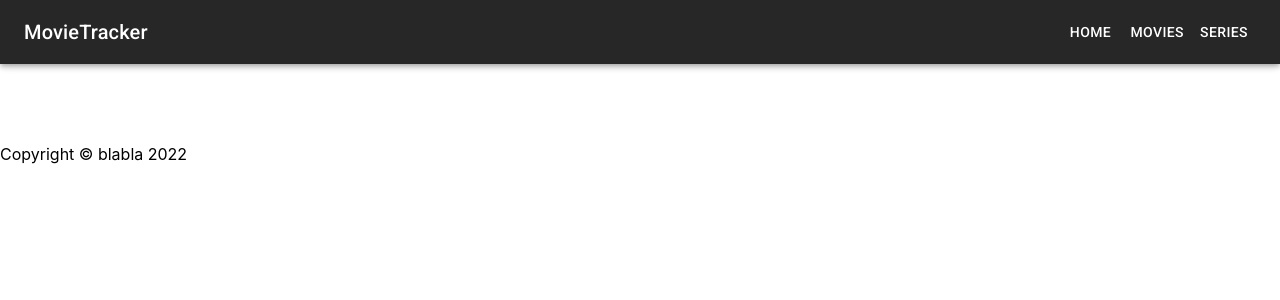
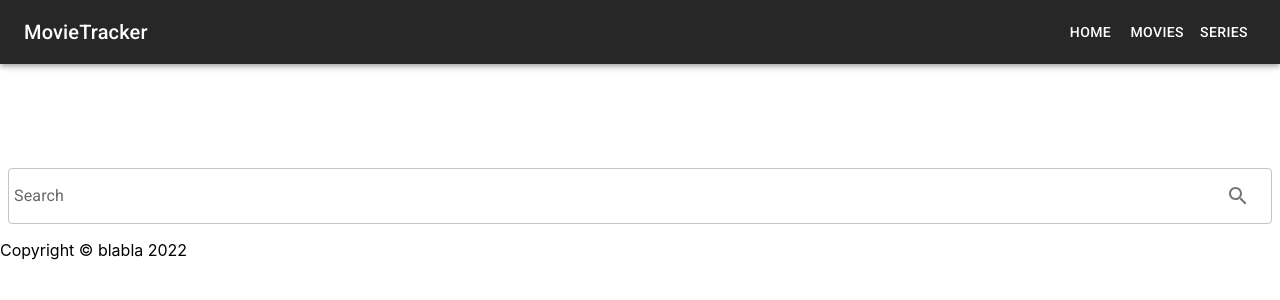
Before and after one commit to alexsaav/movieTracker, a React (Create React App) app: page / in a window 1280 px wide. Shown: the top 300 px of the page. Built offline with nearby package versions, Linux system fonts and the light colour scheme; no server answers.

Commit message:
incorporate search bar in home component

```diff
--- a/src/app/App.jsx
+++ b/src/app/App.jsx
@@ -1,14 +1,14 @@
 import { BrowserRouter as Router, Routes, Route } from 'react-router-dom';
 import Layout from '../components/Layout/Layout';
 import Movies from '../features/Movies/Movies';
-import { Home } from '../components/Home/Home';
-import './App.css';
+import Home from '../features/Home/Home'
 import Movie from '../features/Movie/Movie';
 import MovieCredits from '../features/MovieCredits/MovieCredits';
 import Person from '../features/People/Person';
 import Images from '../features/MovieMedia/Images';
 import Videos from '../features/MovieMedia/Videos';
 import PersonImages from '../features/People/PersonImages';
+import './App.css';
 
 function App() {
     return (
@@ -16,7 +16,7 @@ function App() {
             <Routes>
                 <Route path='/' element={<Layout />}>
                     <Route index element={<Home />} />
-                    <Route path='/movies' element={<Movies />} />
+                    <Route path='/search' element={<Movies />} />
                     <Route path='/movie/:id' element={ <Movie /> } />
                     <Route path='movie/:id/cast' element={ <MovieCredits /> } />
                     <Route path='/person/:id/:name' element={ <Person /> } />
--- a/src/components/Home/Home.jsx
+++ /dev/null
@@ -1,9 +0,0 @@
-import * as React from 'react';
-
-export const Home = () => {
-    return (
-        <main>
-
-        </main>
-    )
-}
--- a/src/components/SearchBar/SearchBar.jsx
+++ b/src/components/SearchBar/SearchBar.jsx
@@ -1,7 +1,13 @@
 import { Box } from "@mui/material"
 import { Input } from '@mui/material'
+import { Form } from "react-router-dom"
+import TextField from "@mui/material/TextField"
+import IconButton from "@mui/material/IconButton"
+import SearchIcon from '@mui/icons-material/Search';
+import InputBase from "@mui/material/InputBase"
 
-const SearchBar = ({searchInput, setSearchInput}) => {
+
+const SearchBar = ({searchInput, setSearchInput, onSubmit}) => {
 
     const searchMovies = (searchValue) => {
         setSearchInput(searchValue)
@@ -9,19 +15,29 @@ const SearchBar = ({searchInput, setSearchInput}) => {
 
     return (
         <>
-            <Box sx={{mt: 5, border: "1px solid #1D1F20"}}>
-                <Input
-                    margin="dense"
+            <Box
+                component="form"
+                onSubmit={onSubmit}
+                noValidate
+                autoComplete="off"
+                sx={{mt: 5, display: "flex", justifyContent: "flex-end", alignItems: "center"}}
+            >
+                <TextField
+                    id="outlined-basic"
+                    label="Search"
+                    variant="outlined"
+
                     color="secondary"
-                    fullWidth="true"
-                    type="search"
+                    fullWidth
                     placeholder="Search"
-                    name="search-input"
-                    value={searchInput}
+                    name="query"
+                    defaultValue={searchInput}
                     onChange={(e) => {searchMovies(e.target.value)}}
                     sx={{pl: 1, pr: 1}}
-                    disableUnderline="true"
                 />
+                <IconButton type="button" sx={{ p: '10px', mr: "20px", position: "absolute"}} aria-label="search">
+                    <SearchIcon />
+                </IconButton>
             </Box>
         </>
     )
--- /dev/null
+++ b/src/features/Home/Home.jsx
@@ -0,0 +1,42 @@
+import { useState, useEffect } from 'react';
+import { useDispatch } from 'react-redux';
+import { useNavigate } from 'react-router-dom';
+import { searchMovies } from '../Movies/moviesSlice';
+import SearchBar from '../../components/SearchBar/SearchBar';
+
+ const Home = () => {
+    const [searchInput, setSearchInput] = useState('');
+    const [page, setPage] = useState(1);
+    const navigate = useNavigate();
+    const dispatch = useDispatch();
+
+    useEffect(() => {
+        if(searchInput === '') return;
+        dispatch(searchMovies({title: searchInput, page}))
+    }, [dispatch, page, searchInput])
+
+    const handlePageReset = (input) => {
+        setSearchInput(input);
+        setPage(1);
+    }
+
+
+
+    const handleSearch = (event) => {
+        event.preventDefault();
+        if (searchInput) {
+          navigate(`/search?query=${searchInput}`);
+        }
+      };
+
+    return (
+        <main>
+           <SearchBar
+                onSubmit={handleSearch}
+                setSearchInput={handlePageReset}
+            />
+        </main>
+    )
+}
+
+export default Home
--- a/src/features/Movie/Movie.jsx
+++ b/src/features/Movie/Movie.jsx
@@ -47,6 +47,7 @@ const Movie = () => {
         const minutes = totalMinutes % 60;
         return `${hours}h${minutes}m`;
     }
+
 
     return (
         <>
--- a/src/features/Movies/Movies.jsx
+++ b/src/features/Movies/Movies.jsx
@@ -1,5 +1,6 @@
 import { useState, useEffect } from 'react';
 import { useDispatch, useSelector } from 'react-redux'
+import { useSearchParams } from 'react-router-dom';
 import { selectSearchMovies, searchMovies } from './moviesSlice';
 import SearchBar from '../../components/SearchBar/SearchBar';
 import Container from '@mui/material/Container';
@@ -11,7 +12,8 @@ import Typography from '@mui/material/Typography';
 
 
 const Movies = () => {
-    const [searchInput, setSearchInput] = useState('');
+    let [searchParams, setSearchParams] = useSearchParams();
+    const [searchInput, setSearchInput] = useState(searchParams.get("query"));
     const [page, setPage] = useState(1);
     const dispatch = useDispatch();
     const moviesResult = useSelector(selectSearchMovies);
@@ -31,7 +33,7 @@ const Movies = () => {
     return (
         <Container>
             <Typography variant='h4'>Movies</Typography>
-            <SearchBar setSearchInput={handlePageReset} />
+            <SearchBar searchInput={searchInput} setSearchInput={handlePageReset}/>
 
             <Container sx={{ py: 5 }} maxWidth="lg">
                 <Grid container spacing={4} columns={{ xs: 10, sm: 12, md: 10 }}>
--- a/src/features/People/Person.jsx
+++ b/src/features/People/Person.jsx
@@ -2,7 +2,6 @@ import { useEffect } from "react";
 import { useDispatch, useSelector } from "react-redux"
 import { useParams } from "react-router-dom"
 import { getPersonDetailsAsync, selectPersonDetails } from "./personSlice"
-import KnownFor from "./KnownFor";
 import CombinedCredits from "./CombinedCredits";
 import Box from '@mui/material/Box';
 import Grid from '@mui/material/Unstable_Grid2';
@@ -73,7 +72,7 @@ const Person = () =>  {
             <Box sx={{margin: '50px 50px'}}>
                 <PersonTopImages personId={id} name={name} />
                 <Divider />
-                <KnownFor personId={id} />
+                {/* <KnownFor personId={id} /> */}
                 <Divider />
                 <CombinedCredits />
             </Box>
--- a/src/features/People/PersonImages.jsx
+++ b/src/features/People/PersonImages.jsx
@@ -99,12 +99,13 @@ const PersonImages = () => {
                     justifyContent: "space-between",
                     alignItems: "center",
                     padding: "40px",
+                    height: "60%"
                 }}
             >
                 <Button onClick={() => handleBackForwardButton(currentIndex)} sx={{color: "#f1f1f1"}}>
                     <ArrowBackIosIcon />
                 </Button>
-                <Box sx={{display: "flex", justifyContent: "center", height: "100%", width: "40%"}}>
+                <Box sx={{display: "flex", justifyContent: "center", height: "100%"}}>
                     {images[currentIndex] && (
                         <img src={`https://image.tmdb.org/t/p/original${images[currentIndex].file_path}`}
                             alt={images[currentIndex].file_path}
--- a/src/features/People/KnownFor.jsx
+++ b/src/features/People/PopularPeople.jsx
@@ -8,7 +8,7 @@ import Typography from '@mui/material/Typography';
 import Card from "@mui/material/Card";
 import CardMedia from "@mui/material/CardMedia";
 
-const KnownFor = (personId) => {
+const PopularPeople = (personId) => {
     const [page, setPage] = useState(1);
     const dispatch = useDispatch();
     const navigate = useNavigate();
@@ -30,15 +30,11 @@ const KnownFor = (personId) => {
             <Typography variant="h2" sx={{fontSize: "1.5rem", fontWeight: "bold"}}>Known For</Typography>
             <Box>
                 {popularPeopleResult.map(people => {
-                    const { id, known_for } = people;
-                    console.log(personId === id)
+                    const { id, known_for, backdrop_path, name } = people;
+                    const imageUrl = `https://image.tmdb.org/t/p/original/${backdrop_path}`;
                     return (
-                        <>{personId === id ??
+                        <>
                             <Box>
-                            {people.known_for.map(media => {
-                                const { backdrop_path, id, name } = media;
-                                const imageUrl = `https://image.tmdb.org/t/p/original/${backdrop_path}`
-
                                 return (
                                     <Grid item xs={4} key={id}>
                                     <Link to={`/movie/${id}`}>
@@ -72,10 +68,8 @@ const KnownFor = (personId) => {
                                     </Link>
                                 </Grid>
                                 )
-                            })}
                             </Box>
-
-                        }</>
+                        </>
                     )
                 })}
             </Box>
@@ -83,4 +77,4 @@ const KnownFor = (personId) => {
     )
 }
 
-export default KnownFor
+export default PopularPeople
```
Also changed, not shown: src/features/People/CombinedCredits.jsx (+10 -9 lines).
